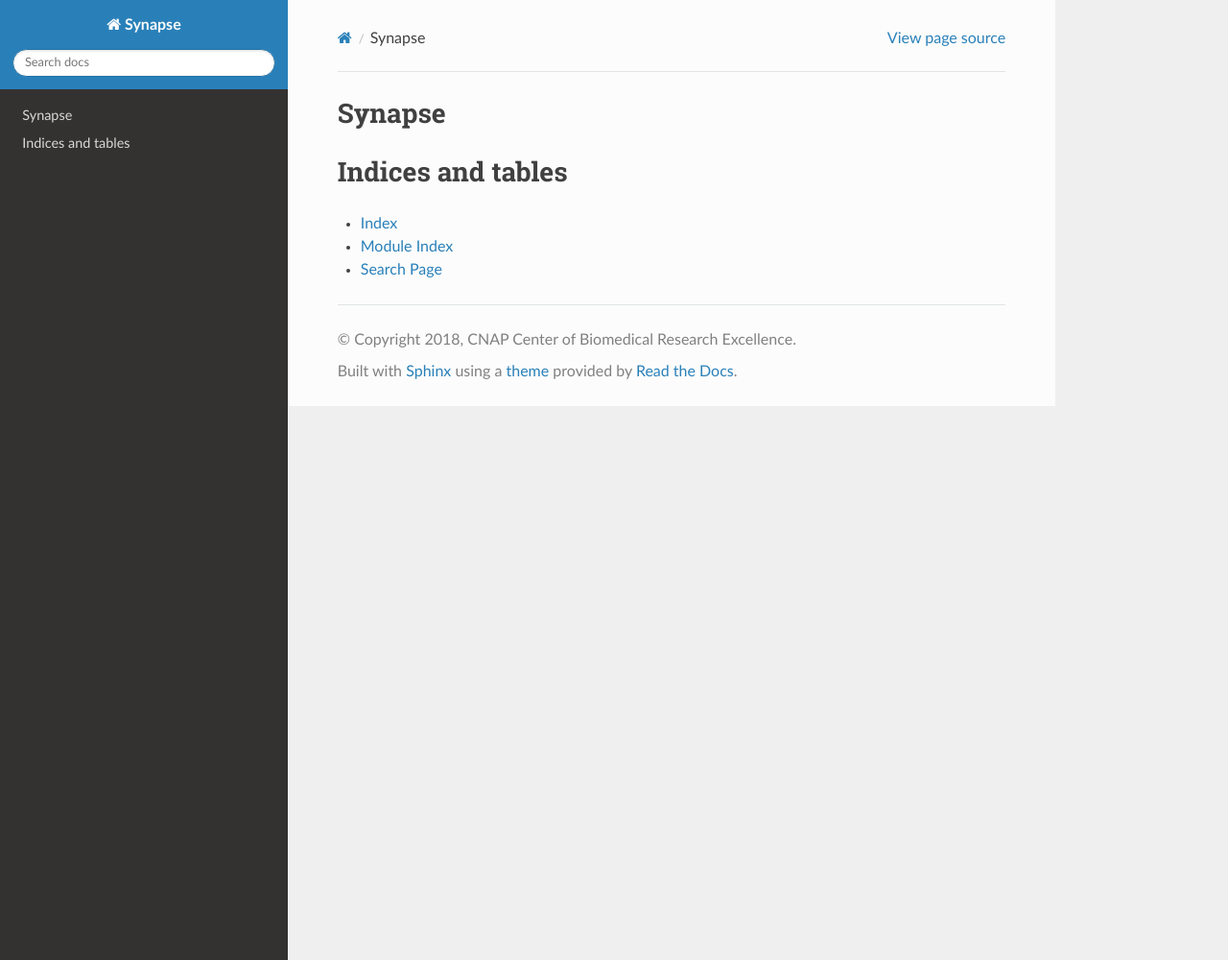
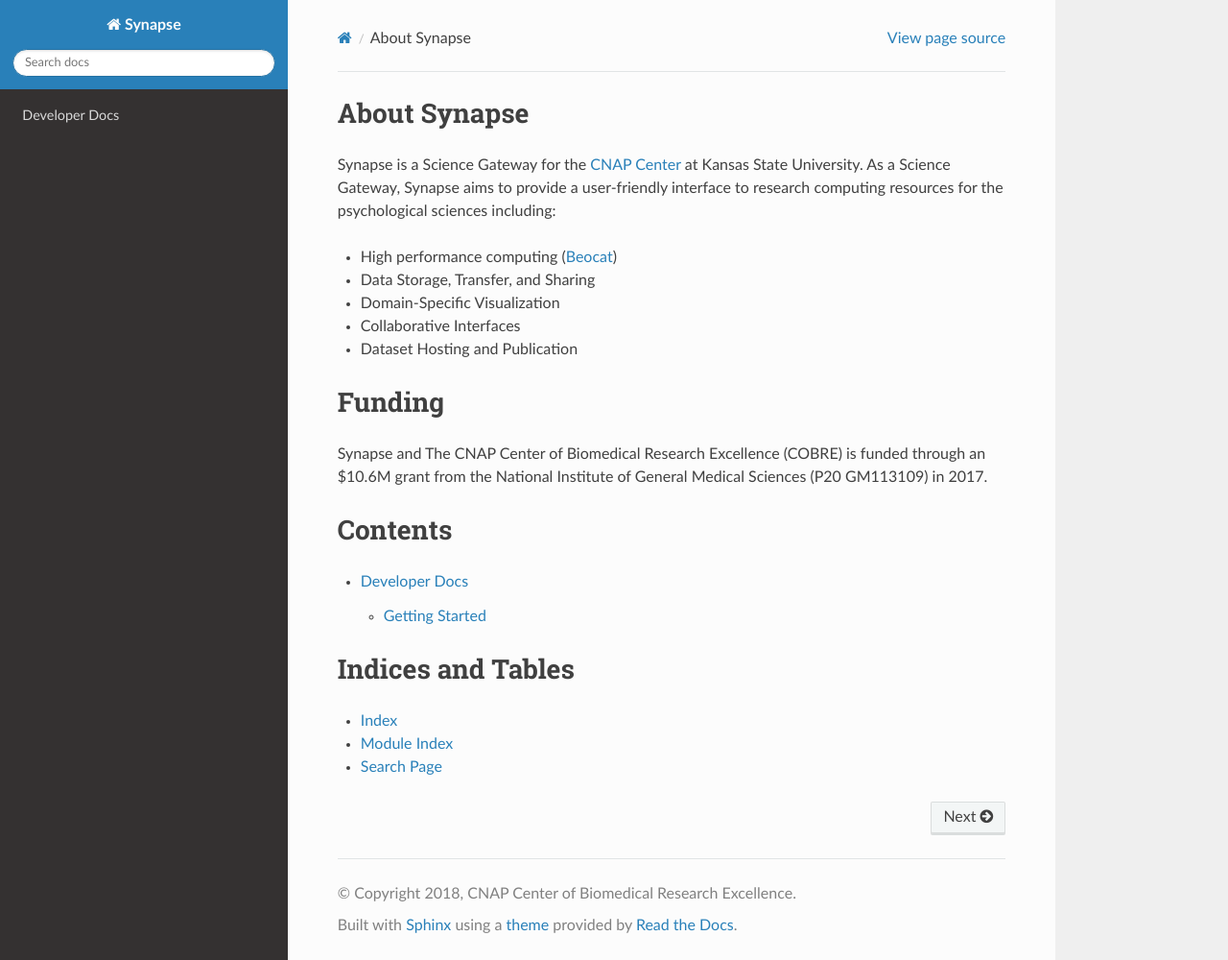
Before and after one commit to cnap-cobre/synapse-docs, a Sphinx documentation site: the page built from source/index.rst, in a window 1280 px wide and 1000 px high. Shown: the whole window at 96% size. Built offline with Sphinx 7.4.7 and the Read the Docs theme 2.0.0, drawn with Linux system fonts in a browser that asks for light colours.

Commit message:
Add initial developer docs #10

```diff
--- /dev/null
+++ b/source/developer_docs/getting_started/install.rst
@@ -0,0 +1,3 @@
+############
+Installation
+############
--- /dev/null
+++ b/source/developer_docs/index.rst
@@ -0,0 +1,8 @@
+##############
+Developer Docs
+##############
+
+.. toctree::
+   :maxdepth: 2
+
+   getting_started/index
--- a/source/index.rst
+++ b/source/index.rst
@@ -3,16 +3,37 @@
    You can adapt this file completely to your liking, but it should at least
    contain the root `toctree` directive.
 
-Synapse
-====================================
+About Synapse
+=============
 
+Synapse is a Science Gateway for the
+`CNAP Center <http://www.k-state.edu/cnap/>`_ at Kansas State University.  As a
+Science Gateway, Synapse aims to provide a user-friendly interface to research
+computing resources for the psychological sciences including:
+
+* High performance computing (`Beocat <https://beocat.ksu.edu/>`_)
+* Data Storage, Transfer, and Sharing
+* Domain-Specific Visualization
+* Collaborative Interfaces
+* Dataset Hosting and Publication
+
+Funding
+=======
+
+Synapse and The CNAP Center of Biomedical Research Excellence (COBRE) is funded
+through an $10.6M grant from the National Institute of General Medical Sciences
+(P20 GM113109) in 2017.
+
+
+Contents
+========
 .. toctree::
    :maxdepth: 2
-   :caption: Contents:
+
+   developer_docs/index
 
 
-
-Indices and tables
+Indices and Tables
 ==================
 
 * :ref:`genindex`
```
Also changed, not shown: source/developer_docs/getting_started/dependencies.rst (added, +20 -0 lines), source/developer_docs/getting_started/index.rst (added, +11 -0 lines), source/developer_docs/getting_started/primer.rst (added, +90 -0 lines).
